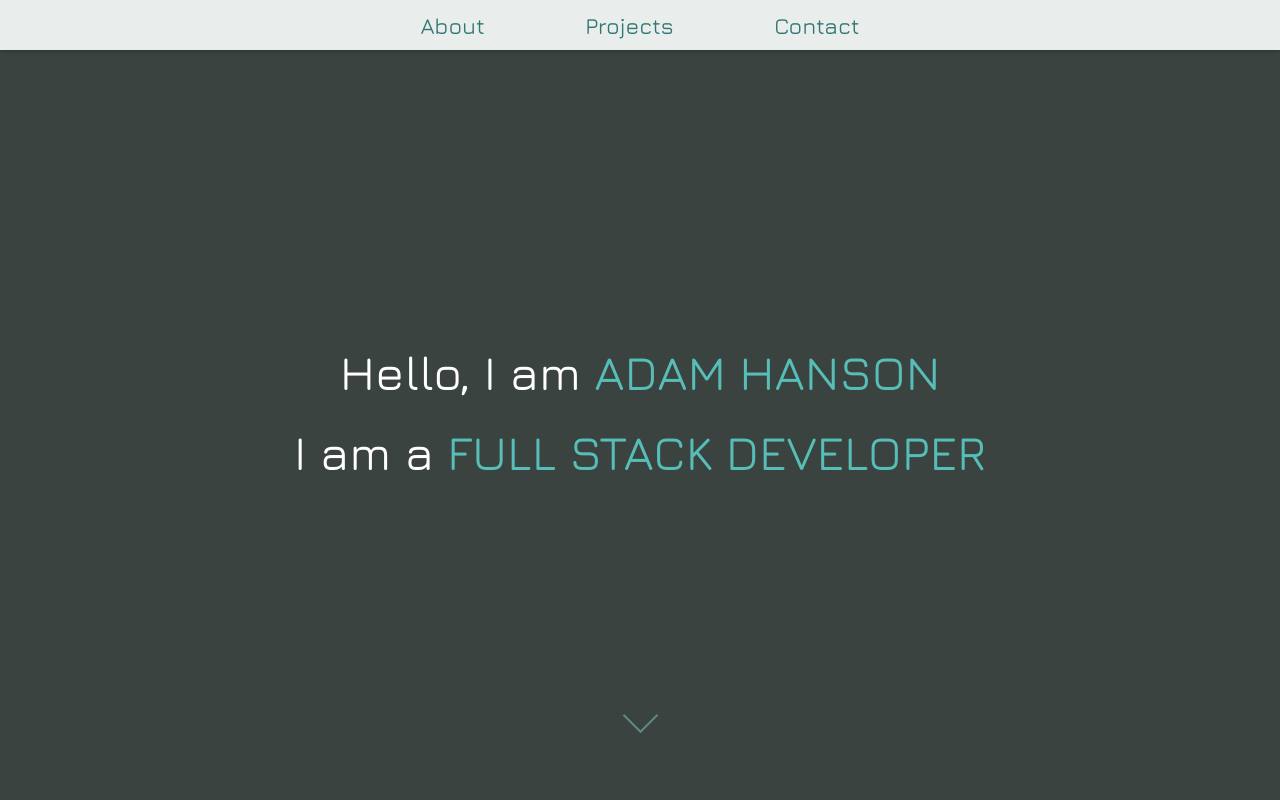
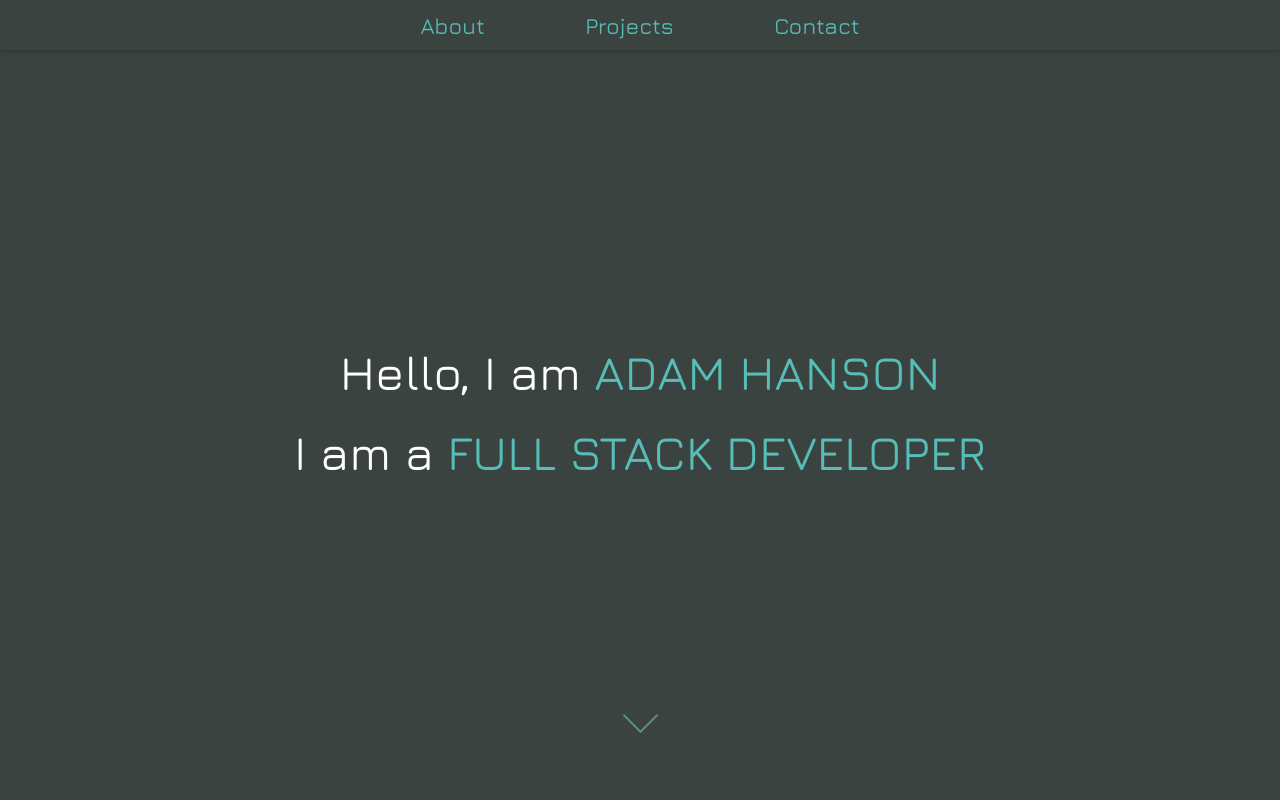
Before and after one commit to ajhanson22227/portfolio, a React (Create React App) app: page / in a window 1280 px wide. Shown: the top 800 px of the page. Built offline with nearby package versions, Linux system fonts and the light colour scheme.

Commit message:
swap the conditional classes should have been dark on dark

```diff
--- a/src/components/Navbar/Navbar.js
+++ b/src/components/Navbar/Navbar.js
@@ -5,7 +5,7 @@ const Navbar = (props) => {
   return (
     <div
       className={`navbar-container ${
-        props.isScrolled ? "nav-dark" : "nav-light"
+        props.isScrolled ? "nav-light" : "nav-dark"
       }`}
     >
       <div className="navbar-content">
```
